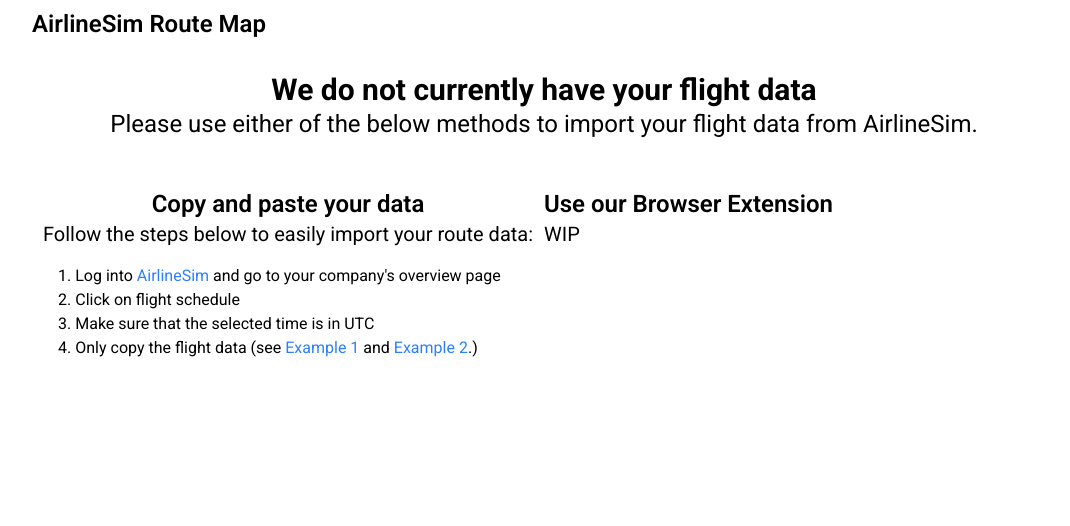
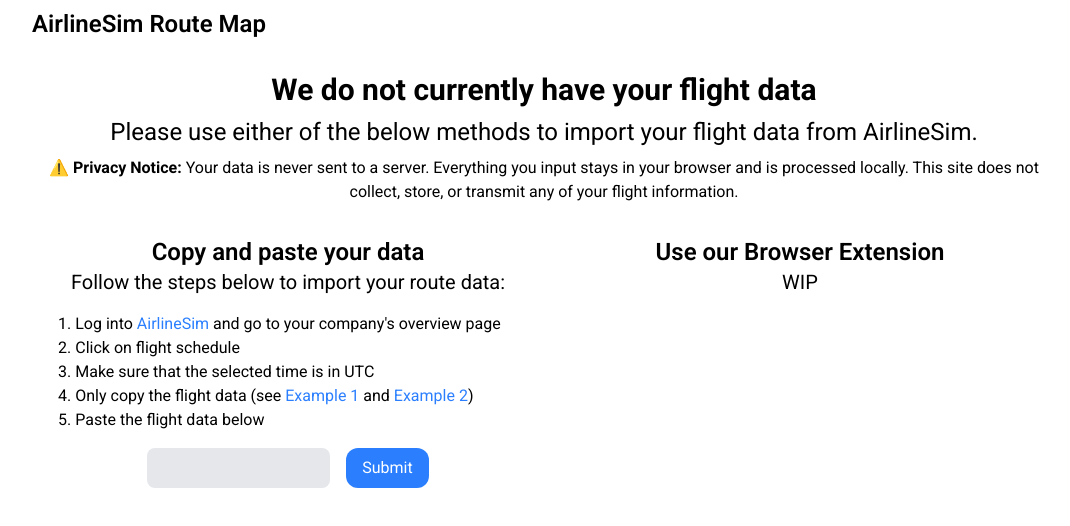
Before and after one commit to george-593/airlinesim-route-map, a Vue app: page / in a window 1280 px wide. Shown: the top 526 px of the page, without its empty margins (96-1166 px from the left). Built offline with nearby package versions, Linux system fonts and the light colour scheme.

Commit message:
Complete UI for copy paste data import

```diff
--- a/src/views/DataInputView.vue
+++ b/src/views/DataInputView.vue
@@ -8,23 +8,39 @@
 import example1 from "../assets/images/example1.png";
 import example2 from "../assets/images/example2.png";
 
+// Ref to get previewImage from ImagePreview
 const imagePreviewRef = ref(null);
+
+// Option 1 input handling
+const data = ref("");
+
+function submit() {
+  // Parse data
+}
 </script>
 
 <template>
   <div class="w-[80%] mx-auto">
-    <h2 class="font-bold text-center text-3xl mt-8">
-      We do not currently have your flight data
-    </h2>
-    <h3 class="text-center text-2xl mb-12">
-      Please use either of the below methods to import your flight data from
-      AirlineSim.
-    </h3>
+    <div class="text-center my-8">
+      <h2 class="font-bold text-3xl">
+        We do not currently have your flight data
+      </h2>
+      <h3 class="text-2xl my-2">
+        Please use either of the below methods to import your flight data from
+        AirlineSim.
+      </h3>
+      <p>
+        <strong>⚠️ Privacy Notice:</strong> Your data is never sent to a server.
+        Everything you input stays in your browser and is processed locally.
+        This site does not collect, store, or transmit any of your flight
+        information.
+      </p>
+    </div>
     <div class="grid grid-cols-2">
       <div class="flex items-center flex-col w-full">
         <h2 class="font-semibold text-2xl">Copy and paste your data</h2>
         <h3 class="text-xl mb-4">
-          Follow the steps below to easily import your route data:
+          Follow the steps below to import your route data:
         </h3>
 
         <ol class="list-decimal">
@@ -32,6 +48,7 @@
             Log into
             <a
               href="https://www.airlinesim.aero"
+              target="_blank"
               class="hover:underline text-blue-500"
               >AirlineSim</a
             >
@@ -53,11 +70,25 @@
               @click="imagePreviewRef?.previewImage(example2)"
             >
               Example 2</button
-            >.)
+            >)
           </li>
+          <li>Paste the flight data below</li>
         </ol>
+        <div class="flex my-4">
+          <input
+            type="text"
+            v-model="data"
+            class="mr-4 bg-gray-200 rounded-lg w-full"
+          />
+          <button
+            @click="submit"
+            class="py-2 px-4 bg-blue-500 text-white rounded-xl hover:cursor-pointer"
+          >
+            Submit
+          </button>
+        </div>
       </div>
-      <div class="flex i tems-center flex-col w-full">
+      <div class="flex items-center flex-col w-full">
         <h2 class="font-semibold text-2xl">Use our Browser Extension</h2>
         <h3 class="text-xl">WIP</h3>
       </div>
```
